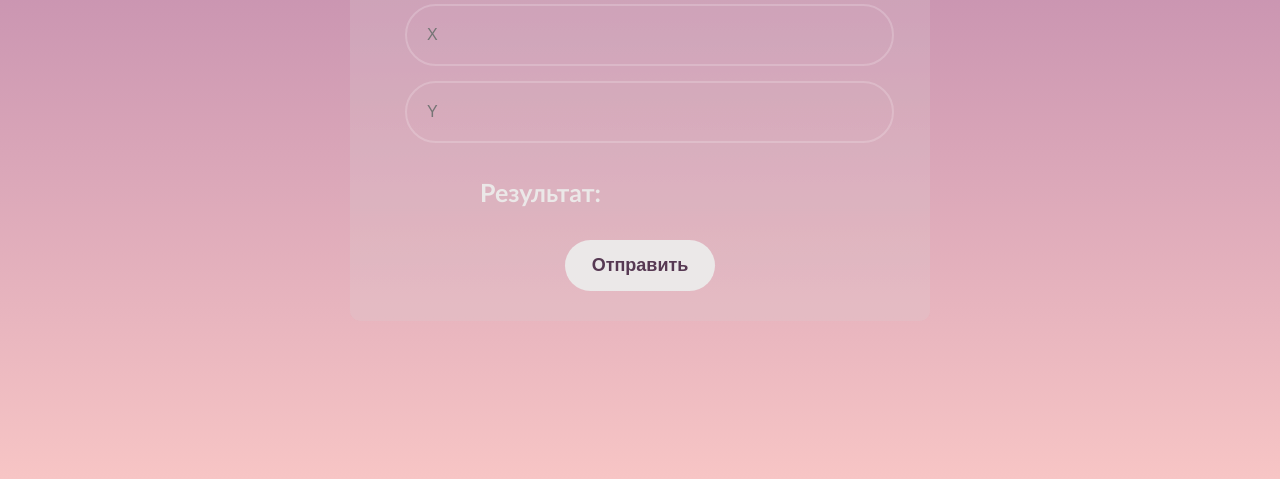
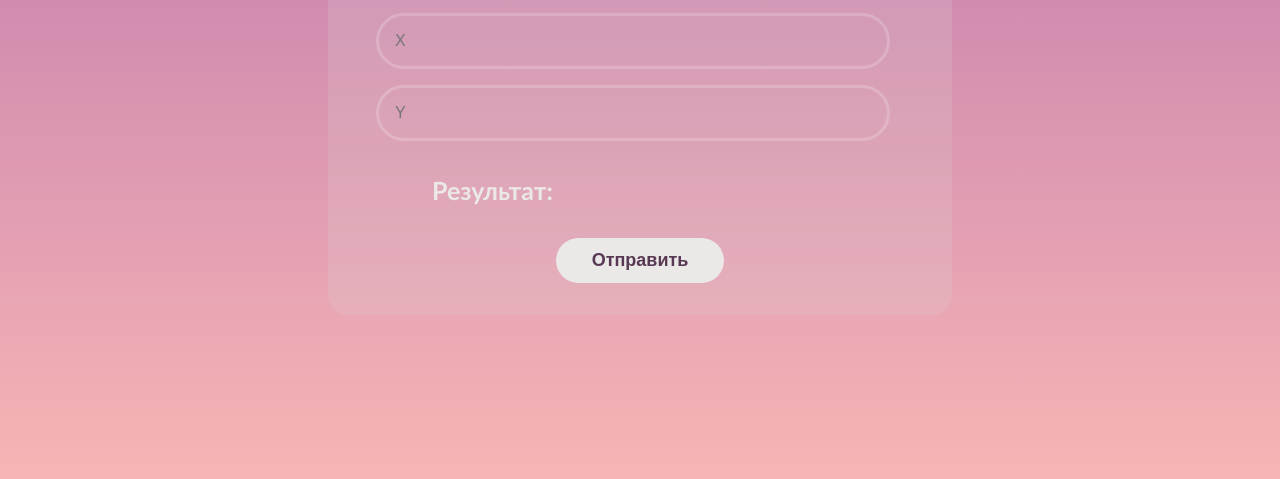
Before and after one commit to kartondesu/homework, a plain HTML site: page TEST_1/algorithm.html in a window 1280 px wide. Shown: the part 337-816 px from the top of the page. Drawn offline with Linux system fonts and the light colour scheme.

Commit message:
Add files via upload

```diff
--- a/TEST_1/algorithm.css
+++ b/TEST_1/algorithm.css
@@ -3,7 +3,8 @@ body {
     justify-content: center;
     align-items: center;
     min-height: 100vh;
-    background: linear-gradient(to top, rgb(247, 197, 197), rgb(172, 117, 164));
+    background: linear-gradient(to top, rgb(247, 181, 181), rgb(182, 110, 171));
+
     font-family:'Trebuchet MS', 'Lucida Sans Unicode', 'Lucida Grande', 'Lucida Sans', Arial, sans-serif;
 
 }
@@ -27,11 +28,11 @@ body {
 .wrapper {
     position: relative;
     color: #ebe8e8;
-    width: 500px;
+    width: 70vh;
     background: rgba(218, 215, 215, 0.2);
     backdrop-filter: opacity(20%);
-    border-radius: 10px;
-    padding: 30px 40px;
+    border-radius: 20px;
+    padding: 4vh;
     align-items: center;
 }
 
@@ -41,10 +42,10 @@ body {
     height: 30%;
     background: transparent;
     outline: none;
-    border: 2px solid rgba(255, 255, 255, .2);
+    border: 0.4vh solid rgba(255, 255, 255, .2);
     border-radius: 40px;
-    padding: 20px 40px 20px 20px;
-    margin: 15px;
+    padding: 2vh 2vh 2vh 2vh;
+    margin: 2vh;
     color: #ebe8e8;
     font-size: 16px;
 }
@@ -71,7 +72,7 @@ body {
     font-size: 18px;
     color: rgb(87, 57, 83);
     font-weight: 600;
-    padding: 15px 10px 15px 10px;
+    padding: 1.5vh 1vh 1.5vh 1vh;
 
 }
 
@@ -82,5 +83,5 @@ h4 {
     text-align: center;
     font-size: 25px;
     text-align: left;
-    padding-left: 90px;
+    padding-left: 9vh;
 }
```
